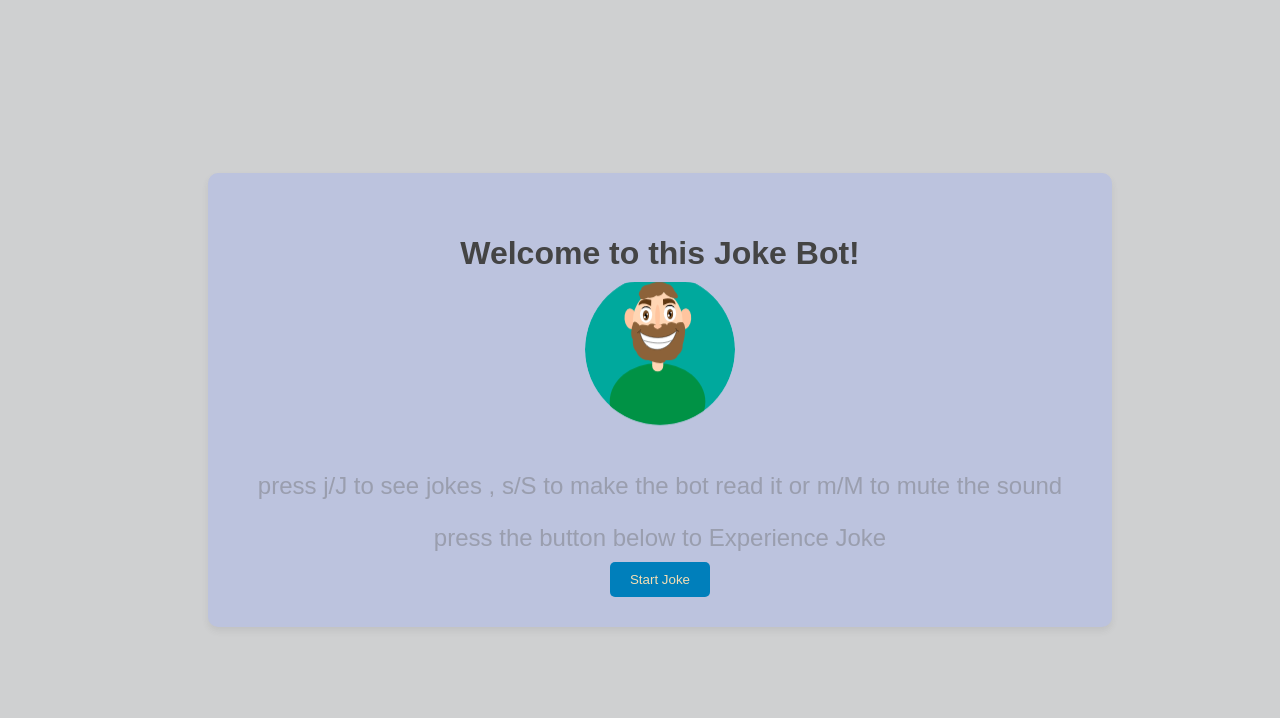
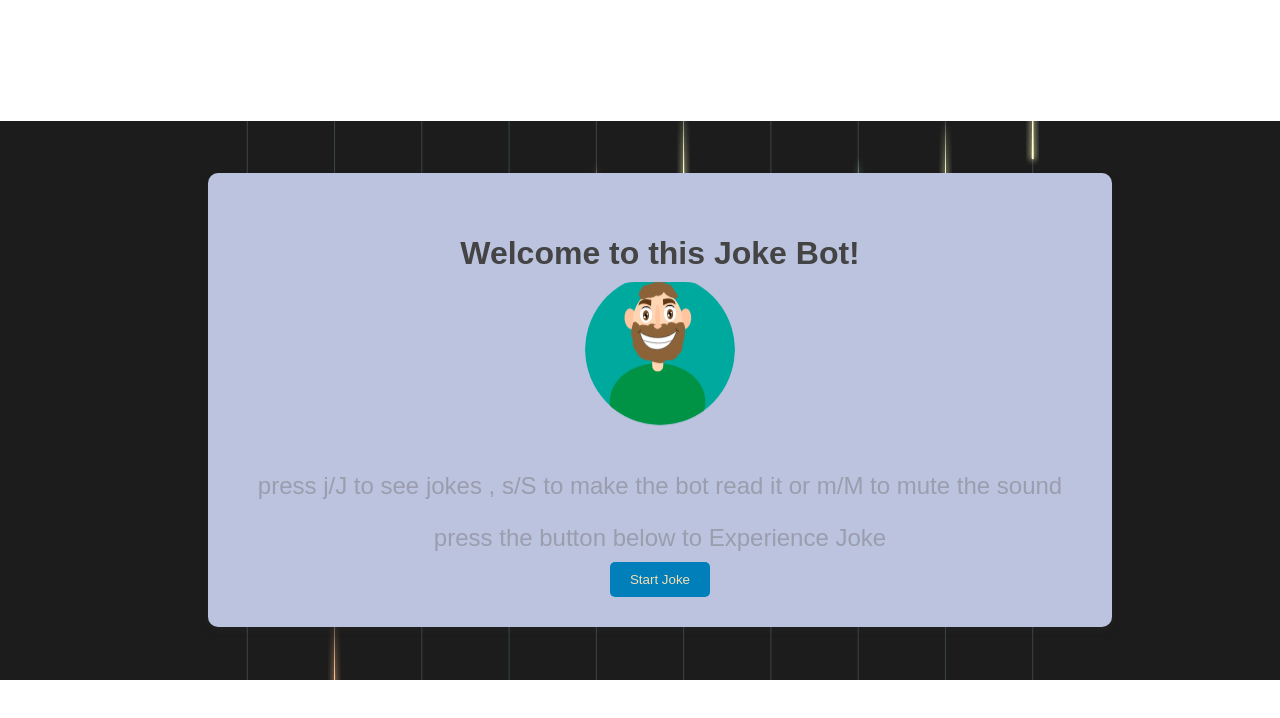
Before and after one commit to kubsamelkamu/Joke_telling_bot, a React (Vite) app: page / in a window 1280 px wide. Shown: the top 718 px of the page. Built offline with nearby package versions, Linux system fonts and the light colour scheme.

Commit message:
edited background image

```diff
--- a/src/Component/JokeDisplay.css
+++ b/src/Component/JokeDisplay.css
@@ -1,6 +1,6 @@
 body{
     font-family: Arial, sans-serif;
-    background: #cfd0d1;
+    background:url('/Luminous Trails@1x-3.3s-1280px-559px.svg') no-repeat center center fixed;
     margin: 0;
     padding: 0;
     display: flex;
```
